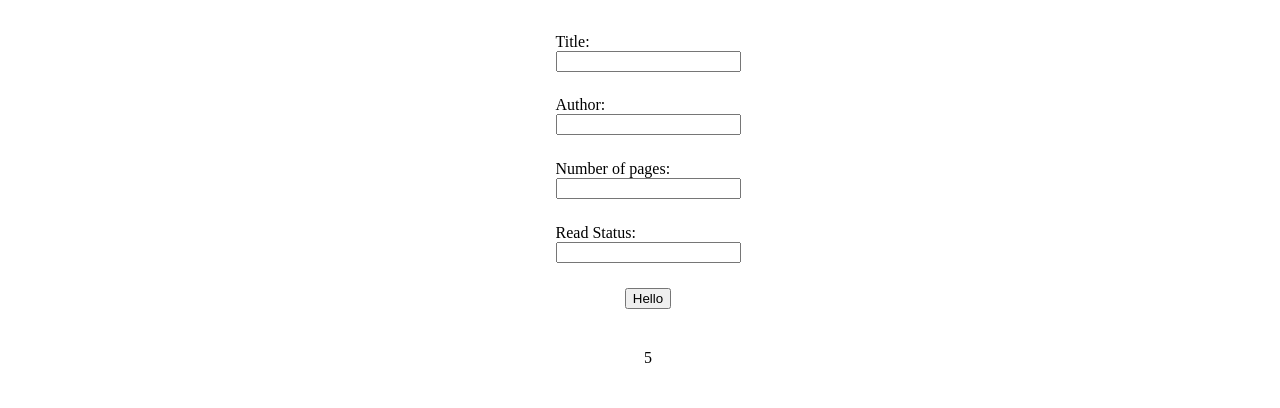
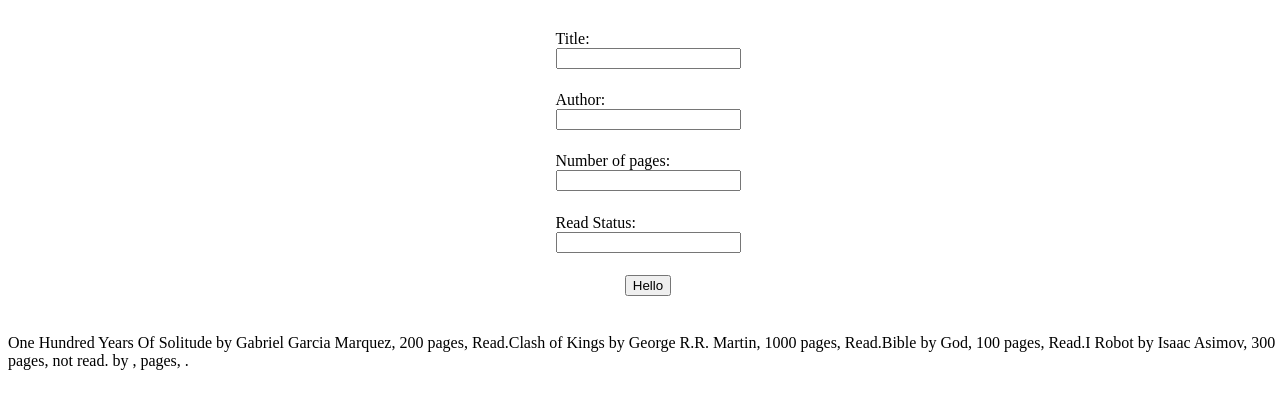
Before and after one commit to Psiale/js-library, a website: page index.html in a window 1280 px wide. Both pictures are taken after a click on the button "Hello". Drawn offline with Linux system fonts and the light colour scheme.

Commit message:
Created for loop to try and return book library forreview by the user

```diff
--- a/index.html
+++ b/index.html
@@ -25,7 +25,9 @@
         <input type="text" id="readStatus-input" />
       </div>
       <button onclick="addBookToLibrary()">Hello </button>
-      <p id="result"></p>
+      <div>
+        <p id="result"></p>
+      </div>
     </div>
     <script src="main.js"></script>
   </body>
--- a/main.js
+++ b/main.js
@@ -1,8 +1,8 @@
 const ourLibrary = [
-    new Book('One Hundred Years Of Solitude', 'Gabriel Garcia Marquez', 200, 'Read'),
-    new Book('Clash of Kings', 'George R.R. Martin', 1000, 'Read'),
-    new Book('Bible', 'God', 100, 'Read'),
-    new Book('I Robot', 'Isaac Asimov', 300),
+  new Book('One Hundred Years Of Solitude', 'Gabriel Garcia Marquez', 200, 'Read'),
+  new Book('Clash of Kings', 'George R.R. Martin', 1000, 'Read'),
+  new Book('Bible', 'God', 100, 'Read'),
+  new Book('I Robot', 'Isaac Asimov', 300),
 ];
 
 function Book(title, author, pageCount, readStatus = 'not read') {
@@ -26,7 +26,11 @@ function addBookToLibrary(title, author, pageCount, readStatus = 'not read') {
   updatedLibrary.push(newEntry);
   let result = document.getElementById('result');
 
- let text = document.createTextNode(`${ourLibrary.length}`);
+  for(let books in updatedLibrary) {
+    let text = document.createTextNode(`${updatedLibrary[books].info()}`);
     result.appendChild(text);
-  return updatedLibrary;
+  };
+
+  //let text = document.createTextNode(`${ourLibrary.length}`);
+  //result.appendChild(text);
 }
```
